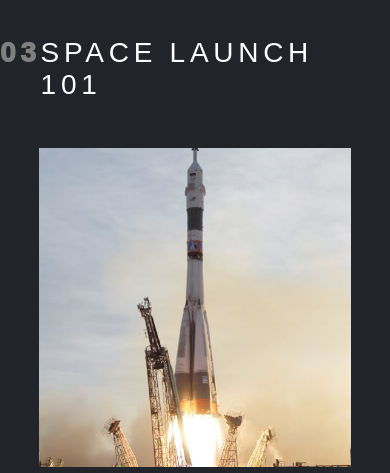
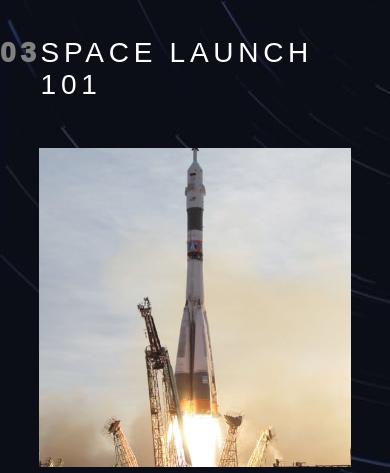
Before and after one commit to niladrisekhar8712/Space-Tourism, a plain HTML site: page technology-capsule.html in a window 390 px wide. Shown: the part 143-616 px from the top of the page. Drawn offline with nearby package versions, Linux system fonts and the light colour scheme; a web font is replaced by a local one.

Commit message:
Update technology.css

```diff
--- a/assets/technology.css
+++ b/assets/technology.css
@@ -149,7 +149,7 @@ body {
 }
 @media screen and (max-width: 1067px){
     body{
-        background-image: url('assets/technology/background-technology-tablet.jpg');
+        background-image: url('technology/background-technology-tablet.jpg');
     }
     .flex1 {
         margin: 0; /* Revert to original margin on tablets */
@@ -167,7 +167,7 @@ body {
     }
     .pic{
         width: 80%;
-        /* content: url('/assets/technology/image-launch-vehicle-portrait.jpg'); */
+        /* content: url('technology/image-launch-vehicle-portrait.jpg'); */
     }
     .main-plot-1{
         flex-direction: row;
```
